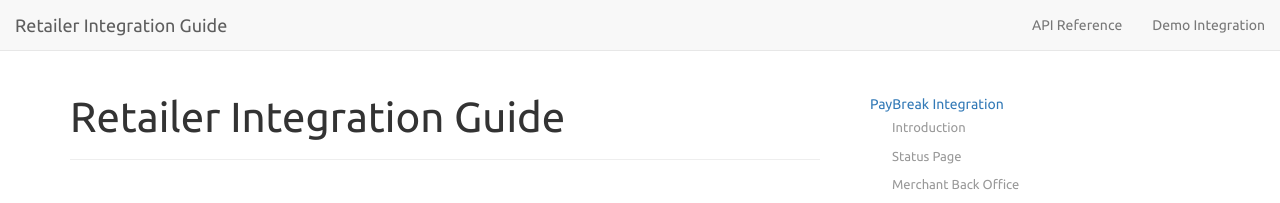
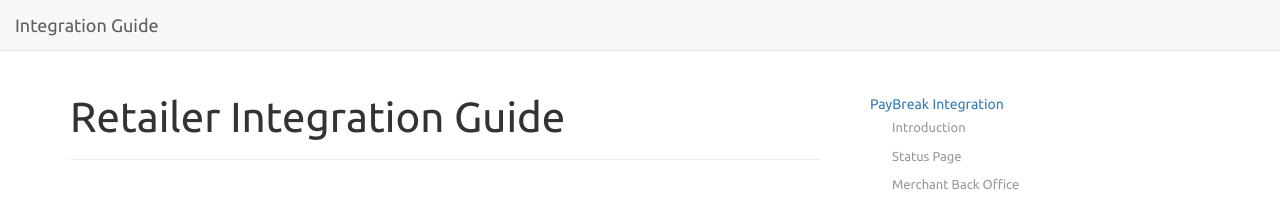
Before and after one commit to payitmonthly/Integration, a Jekyll site: the page built from index.md, in a window 1280 px wide. Shown: the top 203 px of the page. Built offline with Jekyll 4.4.1, drawn with Linux system fonts in a browser that asks for light colours; nearby versions of some CDN libraries; Markdown is read by kramdown in place of the engine named in the settings; our own code applies the rules of GitHub Pages for plain Markdown files.

Commit message:
Update header.html

```diff
--- a/_includes/header.html
+++ b/_includes/header.html
@@ -9,20 +9,9 @@
                 <span class="icon-bar"></span>
                 <span class="icon-bar"></span>
             </button>
-                <a class="navbar-brand" href="{{ site.baseurl }}/">Retailer Integration Guide</a>
+                <a class="navbar-brand" href="{{ site.baseurl }}/">Integration Guide</a>
         </div>
 
-        <!-- Collect the nav links, forms, and other content for toggling -->
-        <div class="collapse navbar-collapse" id="bs-example-navbar-collapse-1">
-            <ul class="nav navbar-nav navbar-right">
-                <li>
-                    <a href="{{ site.baseurl }}/api">API Reference</a>
-                </li>
-                <li>
-                    <a href="http://demo.paybreak.com/">Demo Integration</a>
-                </li>
-            </ul>
-        </div>
         <!-- /.navbar-collapse -->
     </div>
     <!-- /.container -->
```
